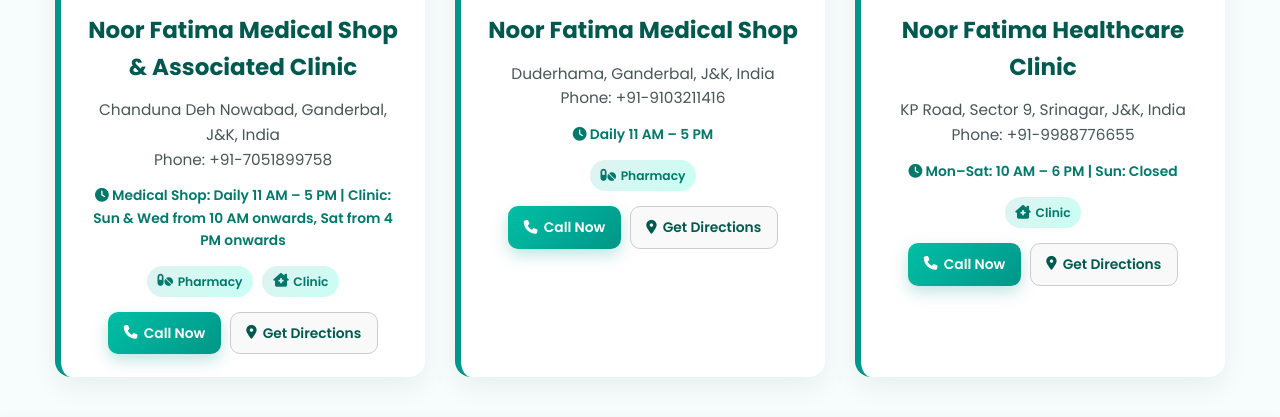
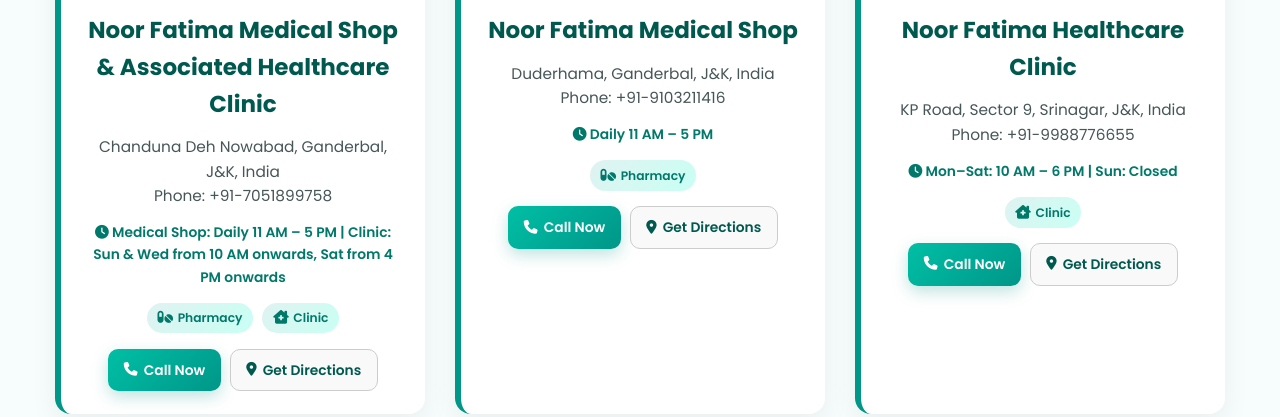
Before and after one commit to NoorFatimaHealthcareGroupNFHG/NoorFatimaHealthcareGroup, a plain HTML site: page clinics-pharmacies.html in a window 1280 px wide. Shown: the part 387-804 px from the top of the page. Drawn offline with Linux system fonts and the light colour scheme.

Commit message:
Update clinics-pharmacies.html

```diff
--- a/clinics-pharmacies.html
+++ b/clinics-pharmacies.html
@@ -228,7 +228,7 @@
         <!-- Pharmacy + Clinic -->
         <div class="store-card">
           <img src="assets/clinic1.jpg" alt="Noor Fatima Medical Shop &amp; Clinic">
-          <h3>Noor Fatima Medical Shop &amp; Associated Clinic</h3>
+          <h3>Noor Fatima Medical Shop &amp; Associated Healthcare Clinic</h3>
           <p>Chanduna Deh Nowabad, Ganderbal, J&amp;K, India<br>Phone: +91-7051899758</p>
           <div class="timings"><i class="fas fa-clock"></i> Medical Shop: Daily 11 AM – 5 PM | Clinic: Sun &amp; Wed from 10 AM onwards, Sat from 4 PM onwards</div>
           <div class="badges">
```
